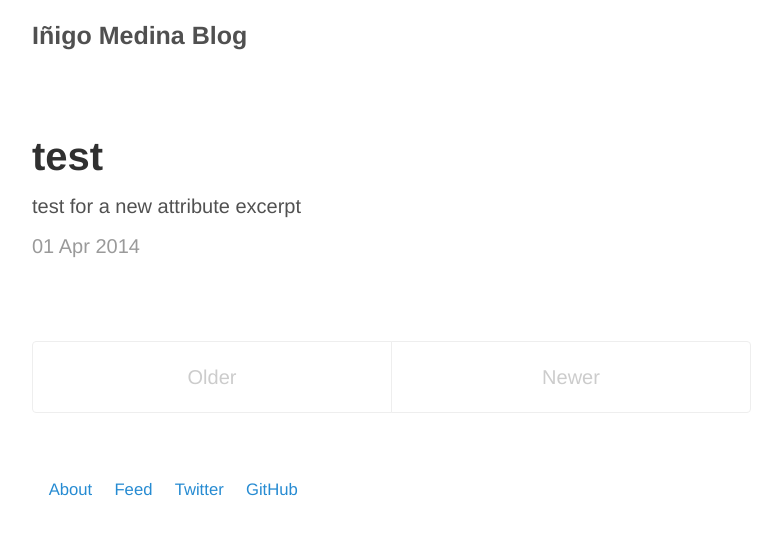
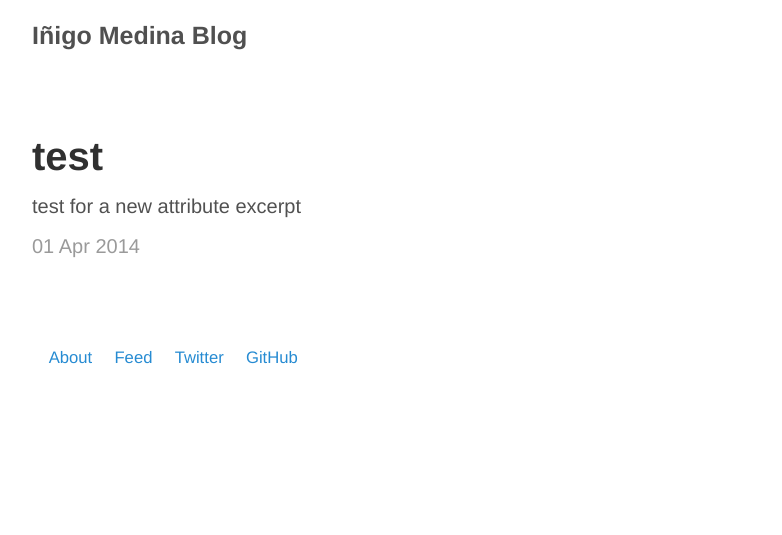
Before and after one commit to grosshat/grosshat.github.io, a Jekyll site: the page built from index.html, in a window 1280 px wide. Shown: the top 535 px of the page, without its empty margins (248-1030 px from the left). Built offline with Jekyll 4.4.1, drawn with Linux system fonts in a browser that asks for light colours; Markdown is read by kramdown in place of the engine named in the settings.

Commit message:
Remove pagination block.

```diff
--- a/index.html
+++ b/index.html
@@ -17,20 +17,3 @@ title: Home
   </div>
   {% endfor %}
 </div>
-
-<div class="pagination">
-  {% if paginator.next_page %}
-    <a class="pagination-item older" href="/page{{paginator.next_page}}/">Older</a>
-  {% else %}
-    <span class="pagination-item older">Older</span>
-  {% endif %}
-  {% if paginator.previous_page %}
-    {% if paginator.page == 2 %}
-      <a class="pagination-item newer" href="/">Newer</a>
-    {% else %}
-      <a class="pagination-item newer" href="/page{{paginator.previous_page}}/">Newer</a>
-    {% endif %}
-  {% else %}
-    <span class="pagination-item newer">Newer</span>
-  {% endif %}
-</div>
```
